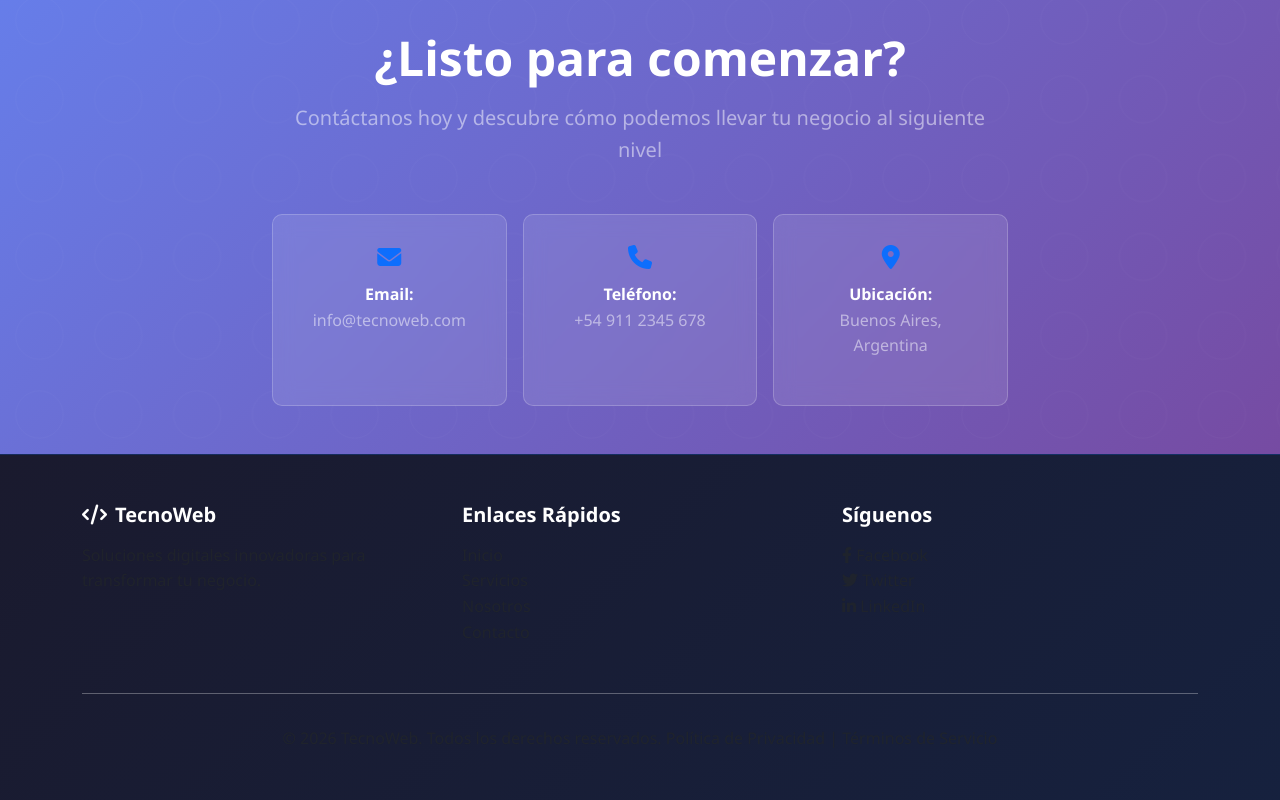
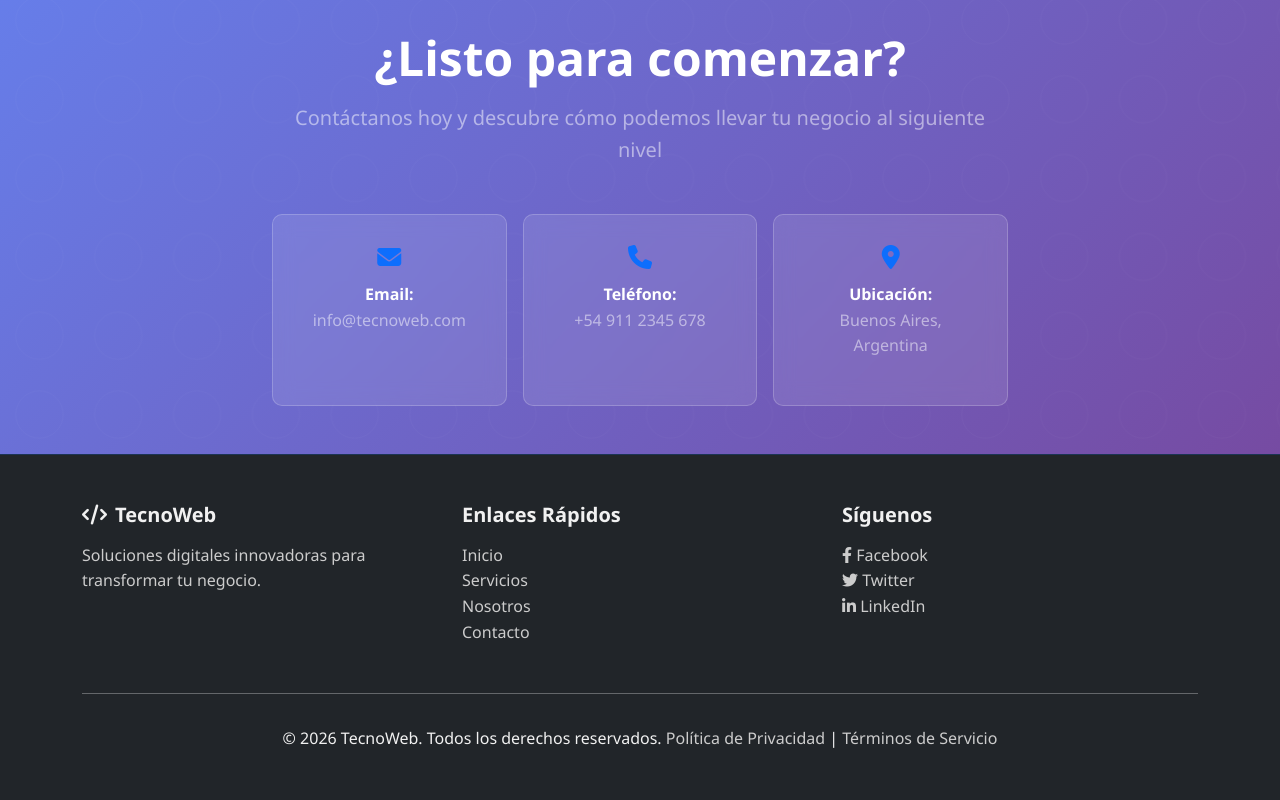
Before and after one commit to JORGUINHO98/Maquetacion-Landing, a plain HTML site: page index.html in a window 1280 px wide. Shown: the part 2077-2877 px from the top of the page. Drawn offline with nearby package versions, Linux system fonts and the light colour scheme.

Commit message:
subiendo archivo

```diff
--- a/css/style.css
+++ b/css/style.css
@@ -378,8 +378,30 @@ body {
    FOOTER / PIE DE PÁGINA
 ===================================================== */
 footer {
-    background: linear-gradient(135deg, #1a1a2e 0%, #16213e 100%);
+    background: #16213e; /* Solid dark blue for contrast */
     border-top: 1px solid rgba(13, 110, 253, 0.2);
+}
+
+/* Force footer text and links to be light for readability */
+footer,
+footer p,
+footer li,
+footer h5 {
+    color: #f1f1f1 !important;
+}
+
+footer a {
+    color: #f1f1f1 !important;
+    transition: all 0.3s ease;
+}
+
+footer a:hover {
+    color: var(--primary-color) !important;
+}
+
+/* override any .text-muted inside footer */
+footer .text-muted {
+    color: #ccc !important;
 }
 
 footer h5 {
```
